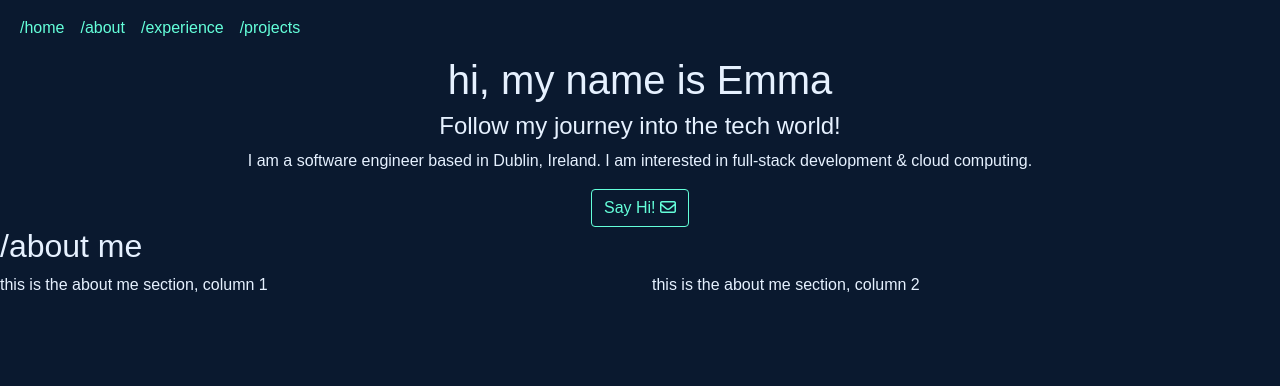
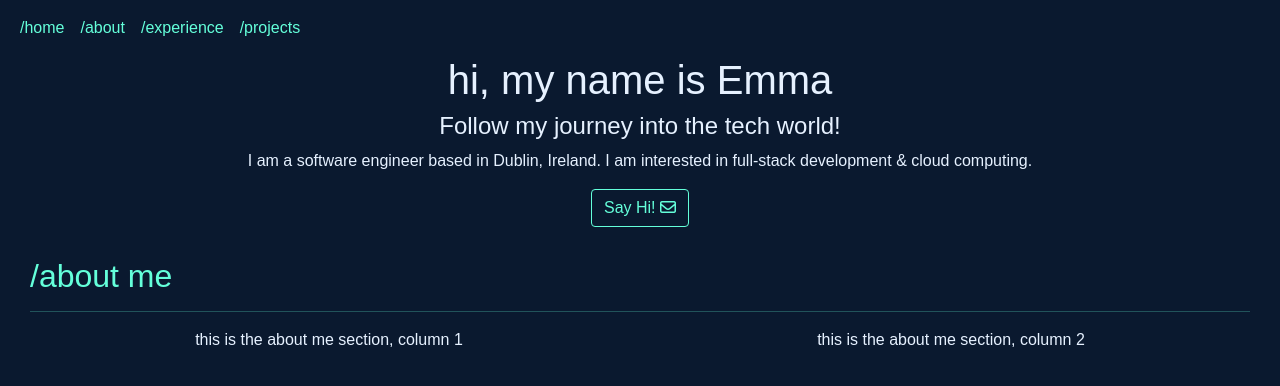
Before and after one commit to emmaC11/ec, a plain HTML site: page index.html in a window 1280 px wide. Drawn offline with nearby package versions, Linux system fonts and the light colour scheme; a web font is replaced by a local one.

Commit message:
structure for about me section

```diff
--- a/assets/style.css
+++ b/assets/style.css
@@ -22,6 +22,7 @@ body{
     font-family: 'NTR', sans-serif;
     background-color: var(--navy);
     color: var(--white);
+
 }
 
 .nav-link{
@@ -50,6 +51,10 @@ body{
     border-color: var(--green);
 }
 
-.home-content{
+.about{
+    color: var(--green);
+}
+
+.about-section{
     margin: 30px;
 }
--- a/index.html
+++ b/index.html
@@ -49,19 +49,22 @@
 
     <section class="about-section">
       <div id="about">
-        <div class="row">
+        <div class="row ">
           <div class="col-12">
-            <h2 class="text-lowercase">/About Me</h2>
+            <h2 class="about text-lowercase">/About Me <hr></h2>
           </div>
         </div>
         <div class="row ">
-          <div class="col-12 col-md-6">
+          <div class="col-12 col-md-6 text-center">
             <p>this is the about me section, column 1</p>
         </div>
-        <div class="col-12 col-md-6">
+        <div class="col-12 col-md-6 text-center">
           <p>this is the about me section, column 2</p>
       </div>
+
       </div>
+    </div>
+
     </section>
 
       <script src="https://cdn.jsdelivr.net/npm/bootstrap@5.0.2/dist/js/bootstrap.bundle.min.js" integrity="sha384-MrcW6ZMFYlzcLA8Nl+NtUVF0sA7MsXsP1UyJoMp4YLEuNSfAP+JcXn/tWtIaxVXM" crossorigin="anonymous"></script>
```
